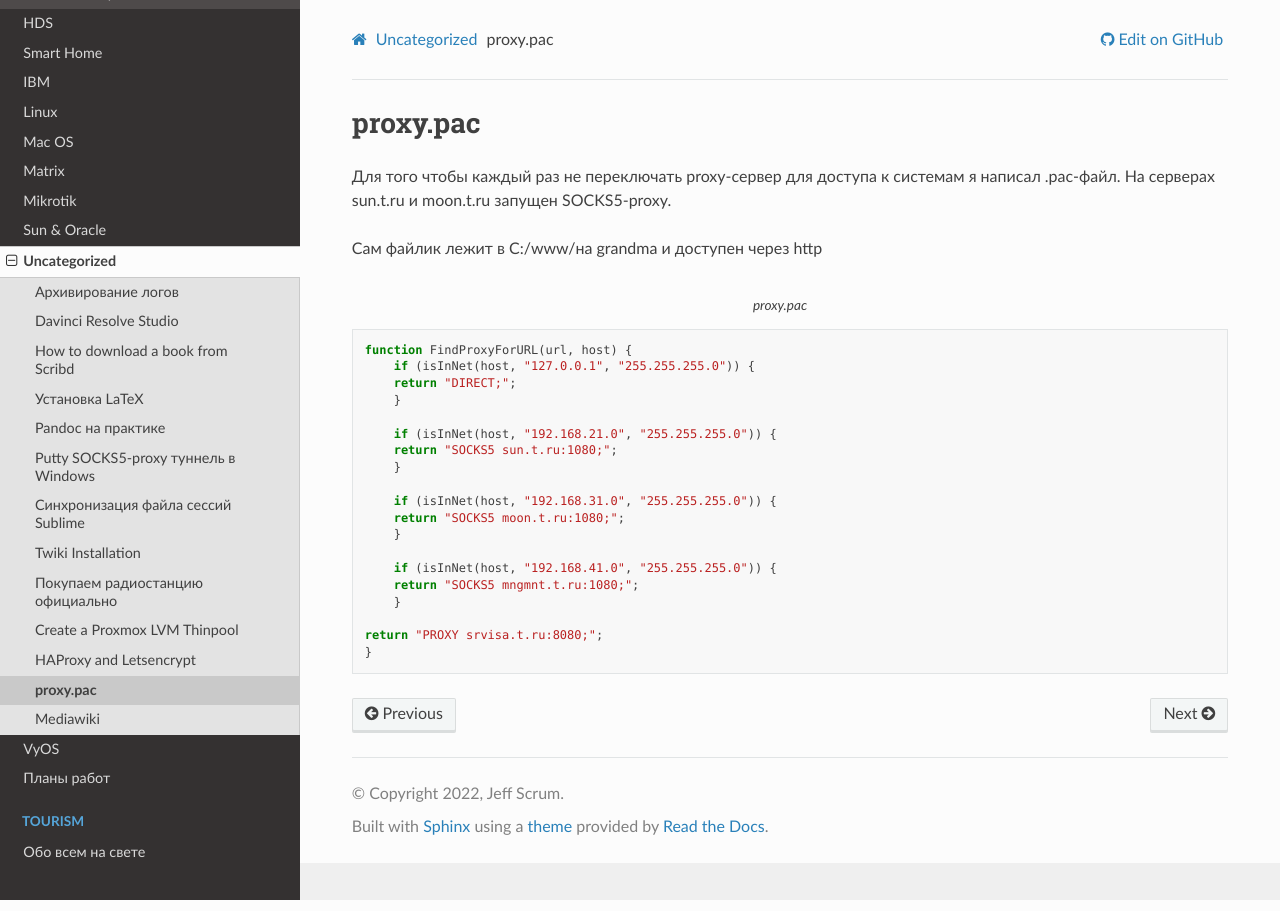
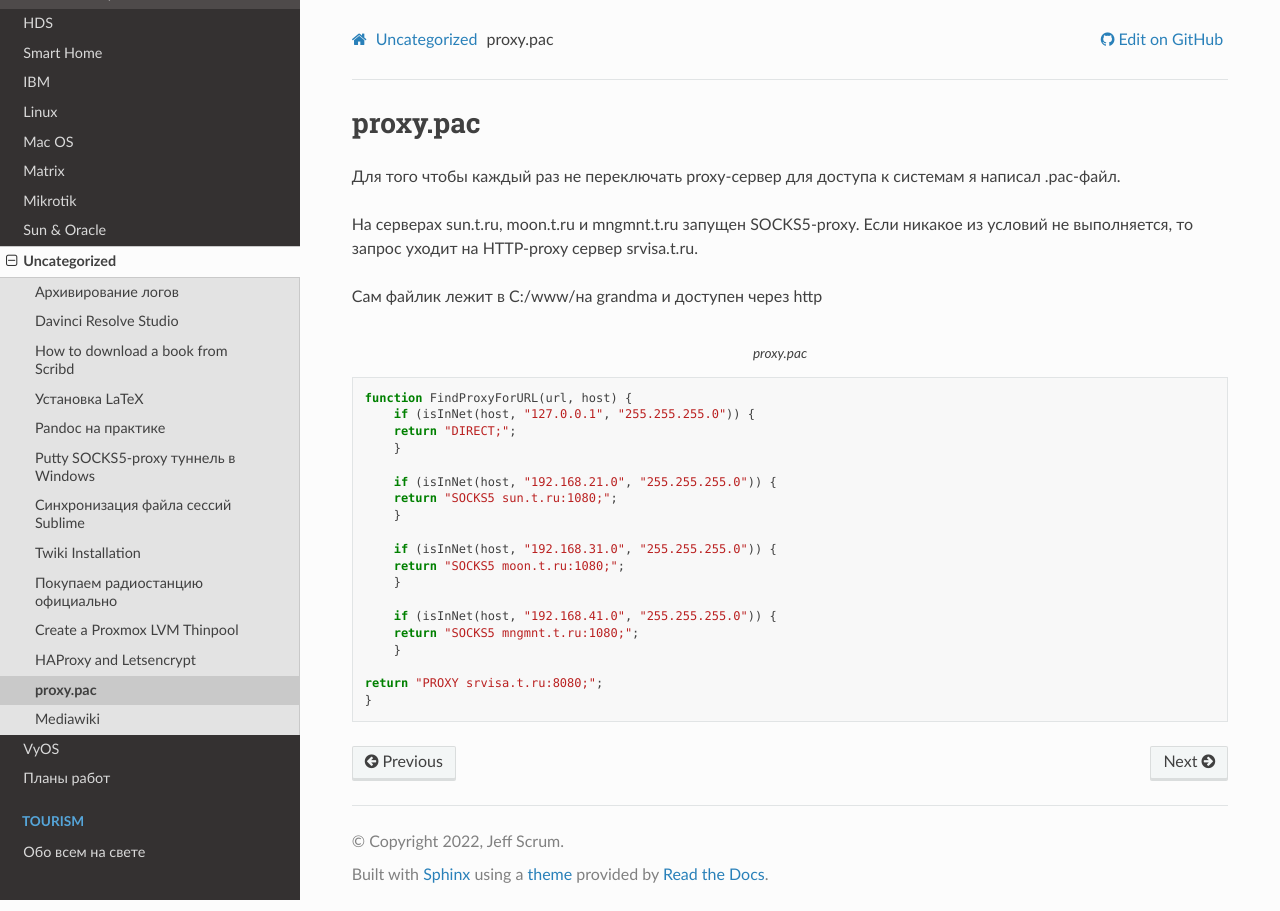
Before and after one commit to jeffscrum/jeffscrum.github.io, a Sphinx documentation site: the page built from source/uncategorized/proxy-pac.rst, in a window 1280 px wide. Built offline with Sphinx 7.4.7 and the Read the Docs theme 2.0.0, drawn with Linux system fonts in a browser that asks for light colours.

Commit message:
Update proxy-pac.rst

```diff
--- a/source/uncategorized/proxy-pac.rst
+++ b/source/uncategorized/proxy-pac.rst
@@ -8,7 +8,9 @@
 proxy.pac
 =========
 
-Для того чтобы каждый раз не переключать proxy-сервер для доступа к системам я написал .pac-файл. На серверах sun.t.ru и moon.t.ru запущен SOCKS5-proxy.
+Для того чтобы каждый раз не переключать proxy-сервер для доступа к системам я написал .pac-файл.
+
+На серверах sun.t.ru, moon.t.ru и mngmnt.t.ru запущен SOCKS5-proxy. Если никакое из условий не выполняется, то запрос уходит на HTTP-proxy сервер srvisa.t.ru.
 
 Сам файлик лежит в C:/\www/\ на grandma и доступен через http
 
```
